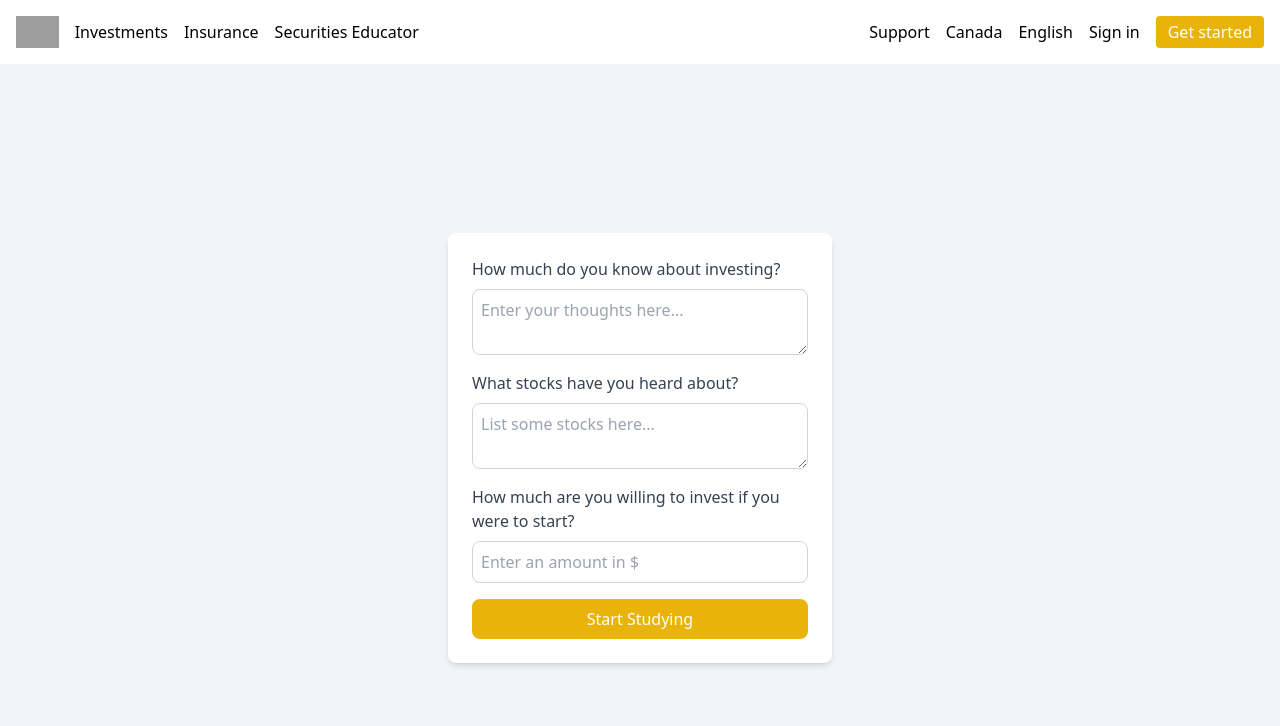
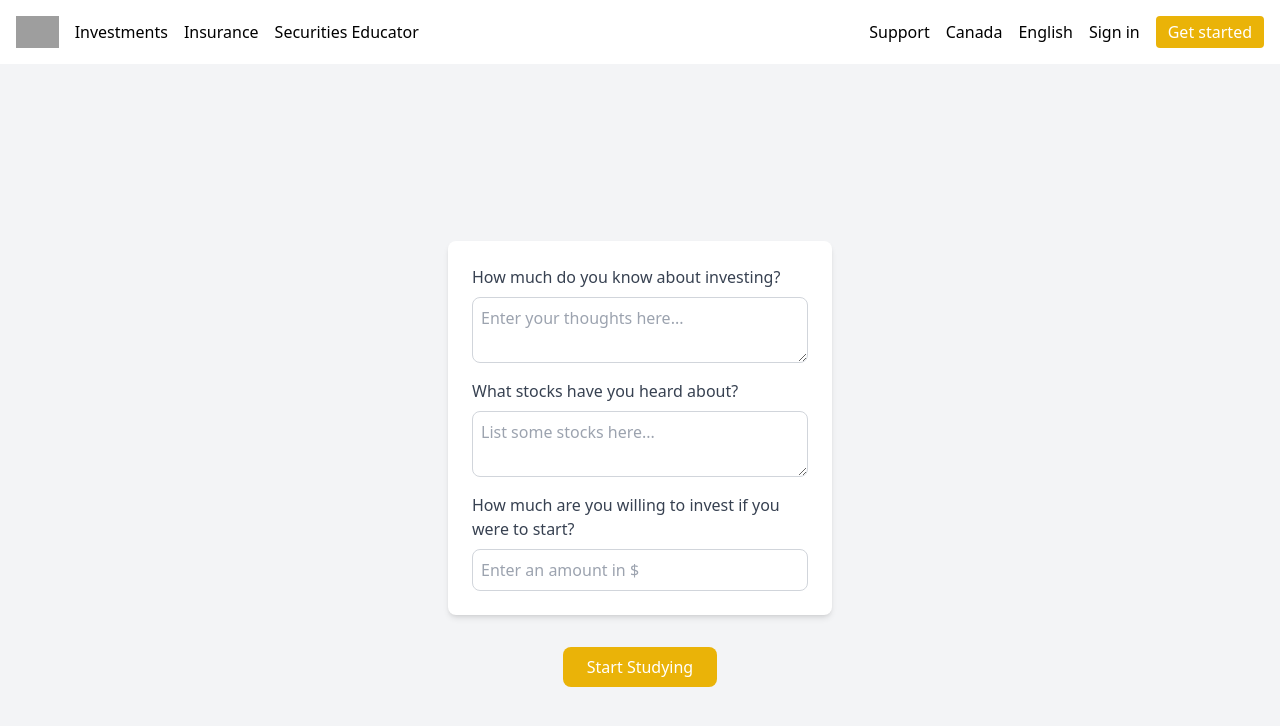
Before and after one commit to akramj13/GeeseHacks, a Next.js app in the folder frontend/: page /form in a window 1280 px wide. Shown: the top 726 px of the page. Built offline with nearby package versions, Linux system fonts and the light colour scheme; grey boxes are pictures that could not be loaded.

Commit message:
fix akram mistake

```diff
--- a/frontend/components/MyForm.tsx
+++ b/frontend/components/MyForm.tsx
@@ -1,50 +1,16 @@
-"use client";
-import React, { useState } from "react";
-import { useLevel } from "@/context/LevelContext";
+import React from 'react'
 import Button from "@/components/ui/Button";
-import { useRouter } from "next/navigation";
 
 const MyForm = () => {
-  const [thoughts, setThoughts] = useState("");
-  const [stocks, setStocks] = useState("");
-  const [amount, setAmount] = useState<number | string>("");
-  const { setLevel } = useLevel(); // Access the setLevel function from context
-  const router = useRouter();
-
-  const handleSubmit = async (e: React.FormEvent) => {
-    e.preventDefault();
-
-    const response = await fetch("http://127.0.0.1:5000/api/gpt", {
-      method: "POST",
-      headers: {
-        "Content-Type": "application/json",
-      },
-      body: JSON.stringify({
-        "response": thoughts
-      })
-    });
-
-    const data = await response.json();
-    const experienceLevel = data.level;
-    console.log("within myform:", experienceLevel);
-
-    setLevel(experienceLevel); // Save the level to the context
-    router.push("/study-modules"); // Redirect to the next page
-  };
-
   return (
     <div className="flex flex-col items-center justify-center h-screen bg-gray-100 relative">
-      <form
-        onSubmit={handleSubmit}
-        className="flex flex-col gap-4 w-96 bg-white p-6 rounded-lg shadow-md mb-8"
-      >
+          {/* Form Section */}
+          <form className="flex flex-col gap-4 w-96 bg-white p-6 rounded-lg shadow-md mb-8">
             <label className="flex flex-col text-gray-700">
               How much do you know about investing?
               <textarea
                 className="mt-2 p-2 border border-gray-300 rounded-lg focus:outline-none focus:ring-2 focus:ring-yellow-500"
                 placeholder="Enter your thoughts here..."
-            value={thoughts}
-            onChange={(e) => setThoughts(e.target.value)}
               />
             </label>
             <label className="flex flex-col text-gray-700">
@@ -52,8 +18,6 @@ const MyForm = () => {
               <textarea
                 className="mt-2 p-2 border border-gray-300 rounded-lg focus:outline-none focus:ring-2 focus:ring-yellow-500"
                 placeholder="List some stocks here..."
-            value={stocks}
-            onChange={(e) => setStocks(e.target.value)}
               />
             </label>
             <label className="flex flex-col text-gray-700">
@@ -62,16 +26,20 @@ const MyForm = () => {
                 type="number"
                 className="mt-2 p-2 border border-gray-300 rounded-lg focus:outline-none focus:ring-2 focus:ring-yellow-500"
                 placeholder="Enter an amount in $"
-            value={amount}
-            onChange={(e) => setAmount(e.target.value)}
               />
             </label>
-        <button type="submit" className="px-6 py-2 bg-yellow-500 text-white rounded-lg hover:bg-yellow-600">
+          </form>
+
+          {/* Start Studying Button */}
+          <a href="/study-modules">
+            <Button
+              className="px-6 py-2 bg-yellow-500 text-white rounded-lg hover:bg-yellow-600"
+              onClick={() => alert('Start button clicked!')}
+            >
               Start Studying
-        </button>
-      </form>
+            </Button>
+          </a>
         </div>
-  );
-};
-
+  )
+}
 export default MyForm;
```
Lines whose indentation alone changed are shown as unchanged.
